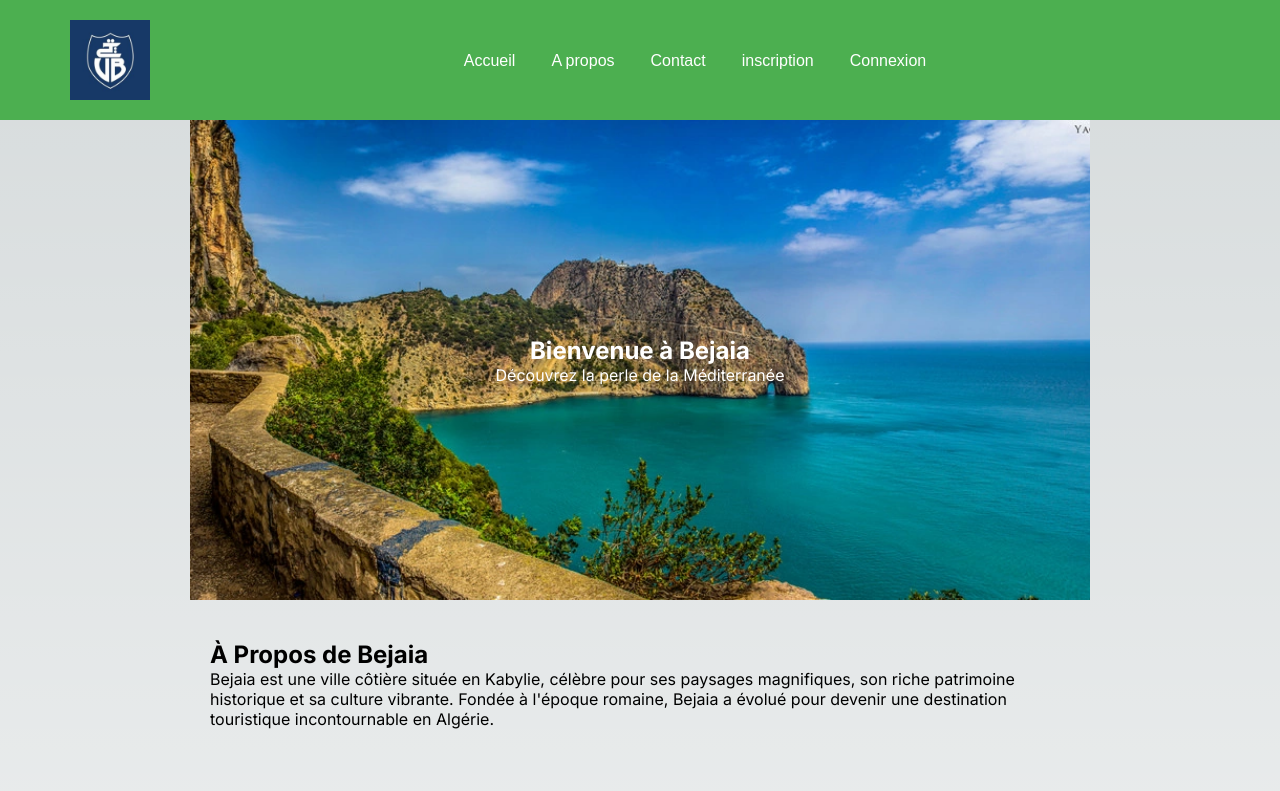
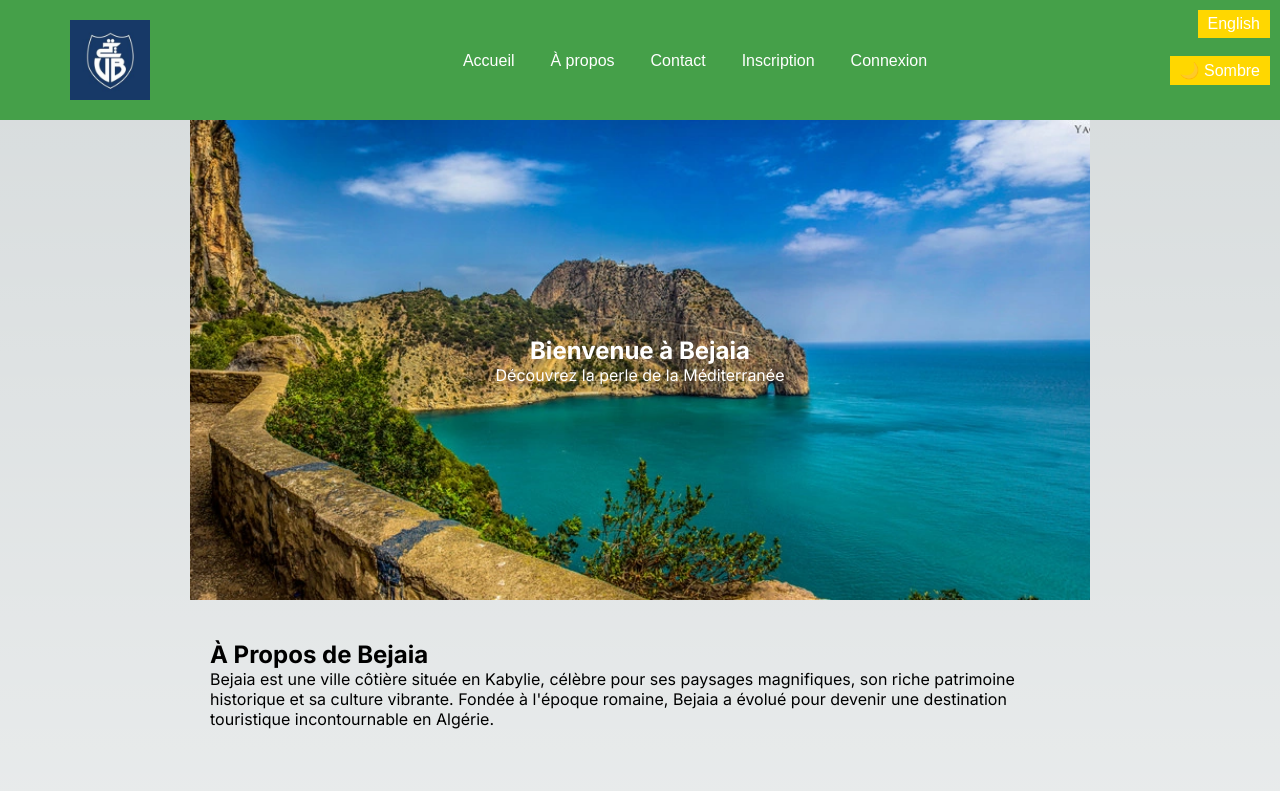
Before and after one commit to said2715374/Bejaia, a Next.js app: page / in a window 1280 px wide. Shown: the top 791 px of the page. Built offline with nearby package versions, Linux system fonts and the light colour scheme.

Commit message:
semaine 7

```diff
--- a/Components/Apropos.jsx
+++ b/Components/Apropos.jsx
@@ -11,7 +11,7 @@ import moderne from '@/public/moderne.webp'
 export default function Apropos(){
 
     return (
-        <div>
+        <div className={styles.Apropos}>
         <>
           <section className={styles.intro}>
             <h1>À propos de Bejaia</h1>
--- a/Components/Apropos.module.css
+++ b/Components/Apropos.module.css
@@ -1,3 +1,4 @@
+
 .intro, .history, .culture, .landmarks, .modernBejaia {
     padding: 20px;
     margin: 20px 0;
--- a/Components/Contact.jsx
+++ b/Components/Contact.jsx
@@ -1,31 +1,32 @@
 import { useForm } from 'react-hook-form';
+import { ToastContainer, toast } from 'react-toastify';
+import 'react-toastify/dist/ReactToastify.css';
 import styles from './Contact.module.css';
 import emailjs from '@emailjs/browser';
 
 export default function Contact() {
-  const { register, handleSubmit, formState: { errors } } = useForm();
+  const { register, handleSubmit, formState: { errors }, reset } = useForm();
 
   const onSubmit = async (data) => {
-const { name, email, message } = data;
+    const { name, email, message } = data;
     const templateParams = {
-
-
       to_name: 'said',
       name,
       email,
       message
     };
 
-    // Traitement des données du formulaire
-    emailjs.send('service_im2v2jb', 'template_ryat23l', data, 'nfj3jpXRw96j6yfo9')
-    .then((result) => {
-      console.log(result.text);
-      alert('Votre message a été envoyé avec succès!');
-    } ,(error) => {
-      console.log(error.text);
-      alert('Une erreur s\'est produite. Veuillez réessayer.', error);
-  });
-  }
+    try {
+      // Envoi de l'email avec EmailJS
+      await emailjs.send('service_im2v2jb', 'template_ryat23l', templateParams, 'nfj3jpXRw96j6yfo9');
+      toast.success('Votre message a été envoyé avec succès!');
+      reset(); // Réinitialise le formulaire après envoi réussi
+    } catch (error) {
+      console.error('Erreur lors de l\'envoi du message :', error);
+      toast.error('Une erreur s\'est produite. Veuillez réessayer.');
+    }
+  };
+
   return (
     <div className={styles.contactContainer}>
       <h1>Contactez-nous</h1>
@@ -90,6 +91,8 @@ const { name, email, message } = data;
           loading="lazy"
         ></iframe>
       </div>
+
+      <ToastContainer /> {/* Container pour les notifications Toastify */}
     </div>
   );
 }
--- /dev/null
+++ b/Components/dark-theme.css
@@ -0,0 +1,9 @@
+:root {
+    --background-color: #1e1e1e;
+    --text-color: #ffffff;
+    --button-background-color: #333333;
+    --button-text-color: #ffd700;
+    --header-background-color: #2a2a2a;
+    --nav-background-color: #333333;
+    /* Ajoutez plus de variables si nécessaire */
+}
--- a/Components/footer.module.css
+++ b/Components/footer.module.css
@@ -1,11 +1,11 @@
 
 .footer {
-    background-color: #4CAF50;
+    background-color: var(--background-color);
     padding: 20px 0;
-    color: white;
-
+    color: var(--text-color);
 }
 
+/* Informations de contact */
 .contactInfo {
     display: flex;
     flex-direction: column;
@@ -16,6 +16,4 @@
 
 .contactInfo p {
     margin: 0;
-    top: 0;
-    left: 0;
 }
--- a/Components/header.jsx
+++ b/Components/header.jsx
@@ -1,13 +1,48 @@
-import { useState } from 'react';
+import { useState, useEffect } from 'react';
 import styles from './header.module.css';
 import Image from 'next/image';
 import logo from '../public/logo.webp';
+import lightTheme from '../Components/light-theme.css';
+import darkTheme from '../Components/dark-theme.css';
 
 export default function Header({ setPage }) {
     const [menuOpen, setMenuOpen] = useState(false);
+    const [language, setLanguage] = useState('fr'); // État pour la langue
+    const [theme, setTheme] = useState('light'); // État pour le thème
+
+    useEffect(() => {
+        // Applique le thème en ajoutant une classe au body
+        document.body.classList.remove('light', 'dark');
+        document.body.classList.add(theme);
+    }, [theme]);
 
     const toggleMenu = () => {
         setMenuOpen(!menuOpen);
+    };
+
+    const toggleLanguage = () => {
+        setLanguage((prevLanguage) => (prevLanguage === 'fr' ? 'en' : 'fr'));
+    };
+
+    const toggleTheme = () => {
+        setTheme((prevTheme) => (prevTheme === 'light' ? 'dark' : 'light'));
+    };
+
+    const labels = {
+        fr: {
+            accueil: 'Accueil',
+            apropos: 'À propos',
+            contact: 'Contact',
+            inscription: 'Inscription',
+            connexion: 'Connexion',
+        },
+        en: {
+            accueil: 'Home',
+            apropos: 'About',
+            contact: 'Contact',
+            inscription: 'Sign Up',
+            connexion: 'Login',
+        },
     };
 
     return (
@@ -15,7 +50,7 @@ export default function Header({ setPage }) {
             <div className={styles.container}>
                 <Image
                     src={logo}
-                    alt="Logo React"
+                    alt="Logo"
                     width={80}
                 />
                 <div className={styles.burger} onClick={toggleMenu}>
@@ -23,13 +58,25 @@ export default function Header({ setPage }) {
                     <div />
                     <div />
                 </div>
+                <button
+                    className={`${styles.languageToggle} ${language === 'en' ? styles.active : ''}`}
+                    onClick={toggleLanguage}
+                >
+                    {language === 'fr' ? 'English' : 'Français'}
+                </button>
+                <button
+                    className={styles.themeToggle}
+                    onClick={toggleTheme}
+                >
+                    {theme === 'light' ? '🌙 Sombre' : '☀️ Clair'}
+                </button>
                 <nav className={`${styles.mainNav} ${menuOpen ? styles.active : ''}`}>
                     <ul>
-                        <li><button onClick={() => { setPage('accueil'); toggleMenu(); }}>Accueil</button></li>
-                        <li><button onClick={() => { setPage('apropos'); toggleMenu(); }}>A propos</button></li>
-                        <li><button onClick={() => { setPage('contact'); toggleMenu(); }}>Contact</button></li>
-                        <li><button onClick={() => { setPage('inscription'); toggleMenu(); }}>inscription</button></li>
-                        <li><button onClick={() => { setPage('Connexion'); toggleMenu(); }}>Connexion</button></li>
+                        <li><button onClick={() => { setPage('accueil'); toggleMenu(); }}>{labels[language].accueil}</button></li>
+                        <li><button onClick={() => { setPage('apropos'); toggleMenu(); }}>{labels[language].apropos}</button></li>
+                        <li><button onClick={() => { setPage('contact'); toggleMenu(); }}>{labels[language].contact}</button></li>
+                        <li><button onClick={() => { setPage('inscription'); toggleMenu(); }}>{labels[language].inscription}</button></li>
+                        <li><button onClick={() => { setPage('connexion'); toggleMenu(); }}>{labels[language].connexion}</button></li>
                     </ul>
                 </nav>
             </div>
--- a/Components/header.module.css
+++ b/Components/header.module.css
@@ -1,7 +1,7 @@
 .header {
-    background-color: #4CAF50;
+    background-color: var(--background-color);
     padding: 20px 0;
-    color: white;
+    color: var(--text-color);
     position: relative;
 }
 
@@ -27,7 +27,7 @@
 
 .mainNav ul li button {
     text-decoration: none;
-    color: white;
+    color: var(--text-color);
     font-size: 16px;
     background: none;
     border: none;
@@ -49,7 +49,7 @@
     list-style-type: none;
 }
 
-/* Styles pour le menu burger */
+/* Styles for the burger menu */
 .burger {
     display: none;
     flex-direction: column;
@@ -59,7 +59,7 @@
 .burger div {
     width: 25px;
     height: 3px;
-    background-color: white;
+    background-color: var(--text-color);
     margin: 5px;
     transition: all 0.3s;
 }
@@ -79,7 +79,7 @@
         position: absolute;
         top: 60px;
         right: 0;
-        background-color: #4CAF50;
+        background-color: var(--background-color);
         width: 100%;
     }
 
@@ -92,9 +92,31 @@
     }
 }
 
-/* Centrer le nav lorsque l'écran est large */
 @media (min-width: 769px) {
     .mainNav {
         margin: 0 auto;
     }
 }
+
+.languageToggle {
+    position: absolute;
+    top: 10px;
+    right: 10px;
+    border: none;
+    cursor: pointer;
+    font-size: 16px;
+    background-color: var(--button-background-color);
+    color: var(--button-text-color);
+    padding: 5px 10px;
+}
+.themeToggle {
+    position: absolute;
+    top: 56px;
+    right: 10px;
+    border: none;
+    cursor: pointer;
+    font-size: 16px;
+    background-color: var(--button-background-color);
+    color: var(--button-text-color);
+    padding: 5px 10px;
+}
--- /dev/null
+++ b/Components/light-theme.css
@@ -0,0 +1,9 @@
+:root {
+    --background-color: #45a049;
+    --text-color: white;
+    --button-background-color: #ffd700;
+    --button-text-color: white;
+    --header-background-color: #45a049;
+    --nav-background-color: #45a049;
+    /* Ajoutez plus de variables si nécessaire */
+}
--- a/app/globals.css
+++ b/app/globals.css
@@ -105,3 +105,22 @@ a {
     color-scheme: dark;
   }
 }
+
+/* globals.css */
+body.light {
+    --background-color: #45a049;
+    --text-color: white;
+    --button-background-color: #ffd700;
+    --button-text-color: white;
+    --header-background-color: #45a049;
+    --nav-background-color: #45a049;
+  }
+
+body.dark {
+  --background-color: #1e1e1e;
+  --text-color: #ffffff;
+  --button-background-color: #333333;
+  --button-text-color: #ffd700;
+  --header-background-color: #2a2a2a;
+  --nav-background-color: #333333;
+}
--- a/package.json
+++ b/package.json
@@ -13,7 +13,8 @@
     "next": "14.2.3",
     "react": "^18",
     "react-dom": "^18",
-    "react-hook-form": "^7.51.5"
+    "react-hook-form": "^7.51.5",
+    "react-toastify": "^10.0.5"
   },
   "devDependencies": {
     "eslint": "^8",
```
Also changed, not shown: 1 other file (tests, documents, lock files or other folders).
